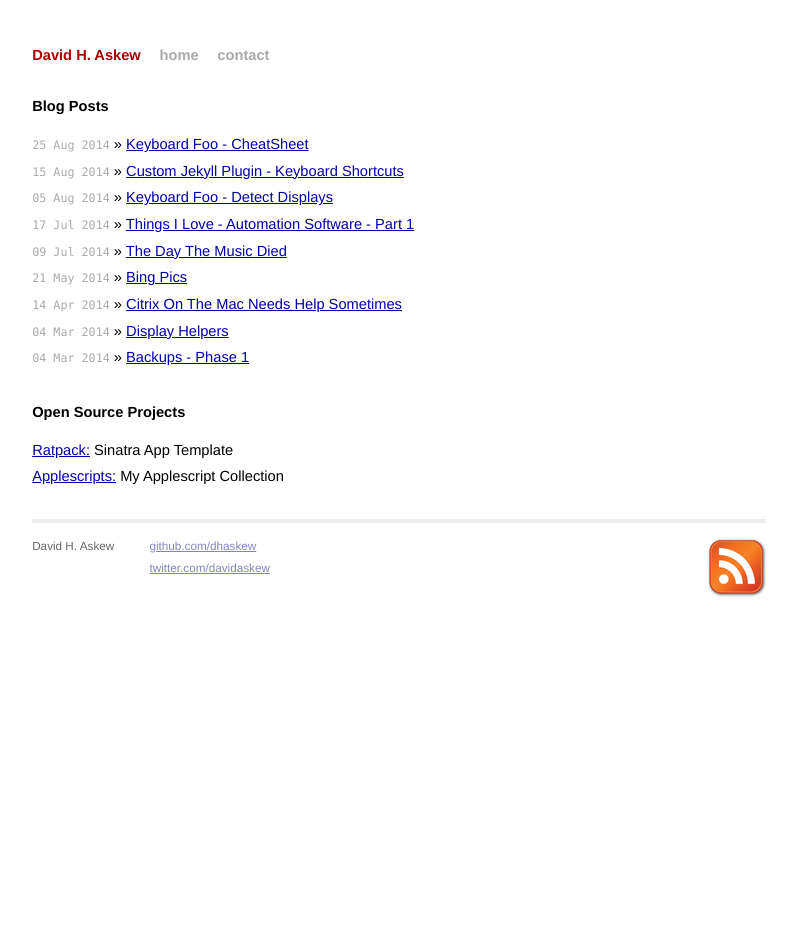
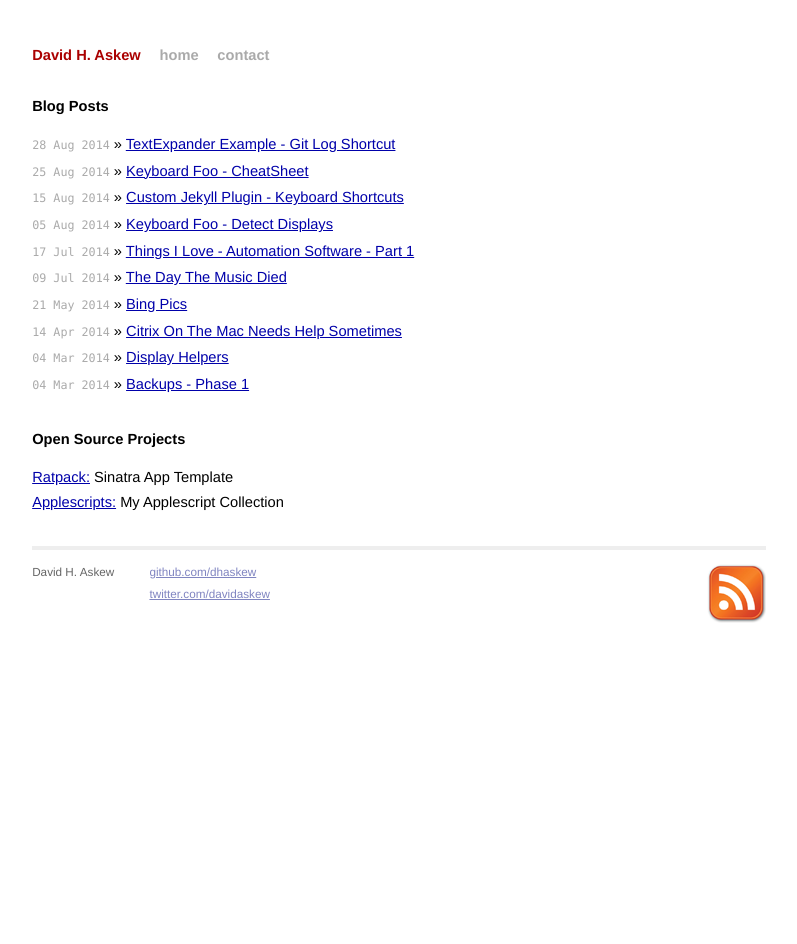
Before and after one commit to dhaskew/blog_old, a Jekyll site: the page built from index.html, in a window 1280 px wide. Shown: the whole page, without its empty margins (241-1038 px from the left). Built offline with Jekyll 4.4.1, drawn with Linux system fonts in a browser that asks for light colours; comment, search, counter and statistics services are not loaded.

Commit message:
Published git_log article

```diff
--- a/_drafts/git_log.md
+++ b/_posts/2014-08-28-git_log.md
@@ -1,13 +1,13 @@
 ---
-title: Git Log Shortcut
+title: TextExpander Example - Git Log Shortcut
 category: posts
 tags: osx shortcuts textexpander
 layout: post
 ---
 
-I am always looking to save time wherever I can.  Its just my nature.  I use [cheatsheet]({% post_url 2014-08-25-cheatsheet %}) to help me learn keyboard shortcuts, I use [automation software]({% post_url 2014-07-17-things_i_love_automation_software_part1 %}) to help with routine tasks, and I even [write some applescript]({% post_url 2014-03-04-backup-phase-1 %}) if the need arises.  All these types of things help me get stuff done.   One of the other ways I get stuff done is to use [TextExpander](http://smilesoftware.com/TextExpander/index.html) for text expansion.
+I am always looking to save time wherever I can. Its just my nature. I use [cheatsheet]({% post_url 2014-08-25-cheatsheet %}) to help me learn keyboard shortcuts. I use [automation software]({% post_url 2014-07-17-things_i_love_automation_software_part1 %}) to help with routine tasks. I even [write some applescript]({% post_url 2014-03-04-backup-phase-1 %}) if the need arises.  All these types of things help me get stuff done. One of the other ways I get stuff done is to use [TextExpander](http://smilesoftware.com/TextExpander/index.html) for text expansion.
 
-What is text expansion you ask?  Good question!  Here is an example of a command I type a lot:
+What is text expansion you ask?  Good question!  Here is an example of a command I might type a lot:
 
 {% highlight bash linenos=table %}
 git log --graph --decorate --pretty=oneline --abbrev-commit --color
```
